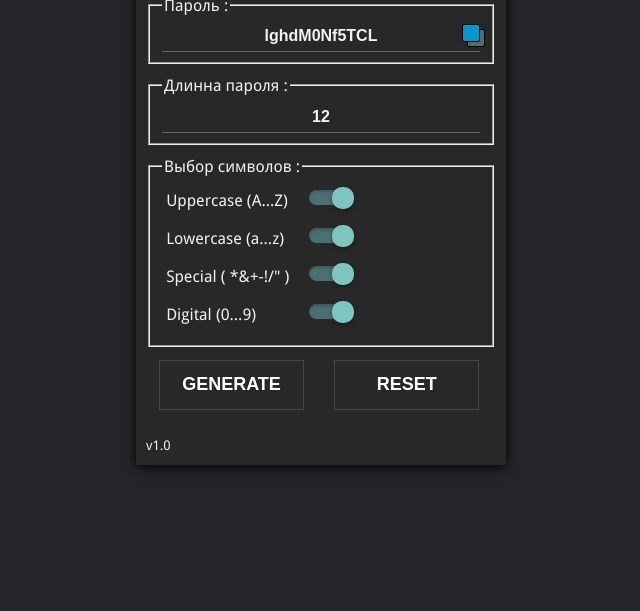
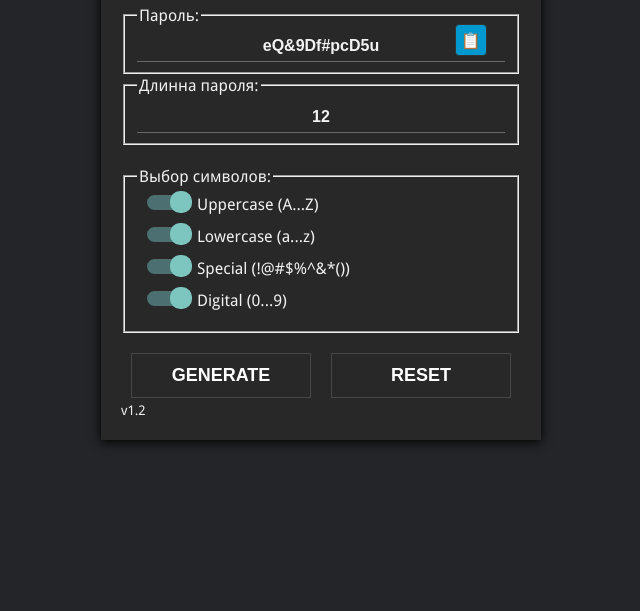
Before and after one commit to KevinShindel/JSPassGen, a plain HTML site: page index.html in a window 1280 px wide. Shown: the part 189-800 px from the top of the page, without its empty margins (319-959 px from the left). Drawn offline with Linux system fonts and the light colour scheme.

Commit message:
Fix Bugs

```diff
--- a/index.html
+++ b/index.html
@@ -6,75 +6,55 @@
     <link rel="stylesheet" href="static/style.css">
 </head>
 <body>
-
 <section>
-    <h2 style="text-align:center;">Password Generator</h2>
-    <form action="#" onsubmit="return false;">
-
-        <div style="padding-bottom: 10px;" onclick="copyToClipboard(event)">
+    <h2 class="title">Password Generator</h2>
+    <form id="passwordForm">
+        <div class="password-container">
             <fieldset>
-                <legend> Пароль :</legend>
-                <div class="input_box">
-                    <label for="result">
-                        <input type="text" name="result" disabled id="result" />
-                    </label>
-                    <span class="copy"></span>
+                <legend>Пароль:</legend>
+                <div class="input_box copy">
+                    <input type="text" id="result" readonly aria-label="Generated password" />
+                    <button type="button" id="copyBtn" class="copy-btn" aria-label="Copy password to clipboard"></button>
                 </div>
             </fieldset>
         </div>
 
-        <div style="padding-bottom: 10px;">
+        <div class="length-container">
             <fieldset>
-                <legend>Длинна пароля : </legend>
+                <legend>Длинна пароля:</legend>
                 <div class="input_box">
-                    <label for="pass">
-                        <input type="number" name="pass" id="pass" value="12" maxlength="8" onchange="generate()"/>
-                    </label>
+                    <input type="number" id="pass" value="12" min="1" max="128" aria-label="Password length" />
                 </div>
             </fieldset>
         </div>
 
-        <div style="padding-bottom: 10px;">
-            <fieldset>
-                <legend>Выбор символов :</legend>
-                <div style="text-align:left;padding-bottom:10px;position:relative;left:-33px;">
-                    <input class="checkbox" type="checkbox" name="symbols" id="Up" onchange="generate()" checked/>
-                    <label class="text_box_font label" for="Up">Uppercase (A...Z)</label>
-                </div>
+        <fieldset class="options">
+            <legend>Выбор символов:</legend>
+            <div class="option">
+                <input class="checkbox" type="checkbox" id="Up" checked />
+                <label for="Up">Uppercase (A...Z)</label>
+            </div>
+            <div class="option">
+                <input class="checkbox" type="checkbox" id="Lw" checked />
+                <label for="Lw">Lowercase (a...z)</label>
+            </div>
+            <div class="option">
+                <input class="checkbox" type="checkbox" id="Sp" checked />
+                <label for="Sp">Special (!@#$%^&*())</label>
+            </div>
+            <div class="option">
+                <input class="checkbox" type="checkbox" id="Dg" checked />
+                <label for="Dg">Digital (0...9)</label>
+            </div>
+        </fieldset>
 
-                <div style="text-align:left;padding-bottom:10px;position:relative;left:-33px;">
-                    <span></span>
-                    <input class="checkbox" type="checkbox" name="symbols" id="Lw" onchange="generate()" checked/>
-                    <label class="text_box_font label" for="Lw">Lowercase (a...z)</label>
-                </div>
-
-                <div style="text-align:left;padding-bottom:10px;position:relative;left:-33px;">
-                    <input class="checkbox" type="checkbox" name="symbols" id="Sp" onchange="generate()" checked/>
-                    <label class="text_box_font label" for="Sp">Special ( *&+-!/" )</label>
-                </div>
-                <div style="text-align:left;padding-bottom:10px;position:relative;left:-33px;">
-                    <input class="checkbox" type="checkbox" name="symbols" id="Dg" onchange="generate()" checked/>
-                    <label class="text_box_font label" for="Dg">Digital (0...9)</label>
-                </div>
-            </fieldset>
-
-            <div>
-                <div class="button_box">
-                    <input class="btn-default" type="submit" name="submit" value="GENERATE" id="submit" onclick="generate()" />
-                </div>
-                <div class="button_box">
-                    <input class="btn-default" type="reset" name="reset" value="RESET" id="reset" />
-                </div>
-            </div>
-
+        <div class="buttons">
+            <button type="button" id="generateBtn" class="btn-default">GENERATE</button>
+            <button type="button" id="resetBtn" class="btn-default">RESET</button>
         </div>
-
-
     </form>
-    <small>v1.0</small>
+    <small>v1.2</small>
 </section>
-
 <script src="static/main.js"></script>
-
 </body>
 </html>
--- a/static/main.js
+++ b/static/main.js
@@ -1,48 +1,75 @@
-$RESULT = document.getElementById('result');
-$UPPER = document.getElementById('Up');
-$LOWER = document.getElementById('Lw');
-$SPECIAL = document.getElementById('Sp');
-$NUMBERS = document.getElementById('Dg');
-$PASSLEN = document.getElementById('pass');
+const resultEl = document.getElementById('result');
+const upperEl = document.getElementById('Up');
+const lowerEl = document.getElementById('Lw');
+const specialEl = document.getElementById('Sp');
+const numbersEl = document.getElementById('Dg');
+const lengthEl = document.getElementById('pass');
+const generateBtn = document.getElementById('generateBtn');
+const resetBtn = document.getElementById('resetBtn');
+const copyBtn = document.getElementById('copyBtn');
 
-function rndNumber(max_val) { // random integer
-    while (true) {
-        let randomInt = Math.round(Math.random() * 100)
-        if (randomInt <= max_val) {
-            return randomInt
-        }
+const charSets = {
+    upper: 'ABCDEFGHIJKLMNOPQRSTUVWXYZ',
+    lower: 'abcdefghijklmnopqrstuvwxyz',
+    special: '!@#$%^&*()',
+    numbers: '0123456789'
+};
+
+function getRandomInt(max) {
+    return Math.floor(Math.random() * max);
+}
+
+function generatePassword() {
+    const length = parseInt(lengthEl.value, 10);
+    if (length < 1 || length > 128) {
+        alert('Password length must be between 1 and 128.');
+        return;
+    }
+
+    let totalChars = '';
+    if (upperEl.checked) totalChars += charSets.upper;
+    if (lowerEl.checked) totalChars += charSets.lower;
+    if (specialEl.checked) totalChars += charSets.special;
+    if (numbersEl.checked) totalChars += charSets.numbers;
+
+    if (!totalChars) {
+        alert('Select at least one character set.');
+        return;
+    }
+
+    let password = '';
+    for (let i = 0; i < length; i++) {
+        const randomIndex = getRandomInt(totalChars.length);
+        password += totalChars[randomIndex];
+    }
+
+    resultEl.value = password;
+}
+
+function resetForm() {
+    lengthEl.value = 12;
+    upperEl.checked = true;
+    lowerEl.checked = true;
+    specialEl.checked = true;
+    numbersEl.checked = true;
+    resultEl.value = '';
+}
+
+function copyToClipboard() {
+    if (resultEl.value) {
+        navigator.clipboard.writeText(resultEl.value).then(() => {
+            copyBtn.classList.add('copied');
+            // Remove class after 1 second to revert icon
+            setTimeout(() => copyBtn.classList.remove('copied'), 1000);
+        }).catch(err => console.error('Copy failed:', err));
     }
 }
+// Event listeners
+generateBtn.addEventListener('click', generatePassword);
+resetBtn.addEventListener('click', resetForm);
+copyBtn.addEventListener('click', copyToClipboard);
+lengthEl.addEventListener('input', generatePassword);
+[upperEl, lowerEl, specialEl, numbersEl].forEach(el => el.addEventListener('change', generatePassword));
 
-function generate() {
-    let total_string = ''
-    let upper = $UPPER.checked ? 'QWERTYUIOPASDFGHJKLZXCVBNM': ''
-    let lower = $LOWER.checked ? 'qwertyuiopasdfghjklzxcvbnm': ''
-    let special = $SPECIAL.checked ? '+=,~`|/-!?.': ''
-    let digits = $NUMBERS.checked ? '0123456789': ''
-
-    total_string = upper + lower + special + digits
-
-    let passwd = null
-    if (total_string.length > 0) {
-        passwd = ''
-
-        for (let i=0; i< Number($PASSLEN.value); i++) {
-            let rndNum = rndNumber(total_string.length)
-            let char = total_string.charAt(rndNum);
-
-            if (passwd.indexOf(char) === -1) { // prevent duplicated symbols
-                passwd += char
-            } else {
-                i -= 1
-            }
-        }
-    }
-    $RESULT.value = passwd
-}
-
-generate();
-
-function copyToClipboard(e) {
-    navigator.clipboard.writeText($RESULT.value).then(()=>{}, (err)=>console.error(err))
-}
+// Initial generation
+generatePassword();
--- a/static/style.css
+++ b/static/style.css
@@ -16,14 +16,16 @@ body {
 }
 
 section {
-    margin-left: auto;
-    margin-right: auto;
-    margin-top: 100px;
+    margin: 100px auto;
     background-color: #282828;
-    padding: 10px;
-    width: 350px;
+    padding: 20px;
+    width: 400px; /* Slightly wider for better layout */
     border-top: 1px solid #4b4b4b;
     box-shadow: 0 2px 10px black;
+}
+
+.title {
+    text-align: center;
 }
 
 .input_box {
@@ -31,43 +33,18 @@ section {
     width: 100%;
     height: 30px;
     border-bottom: 1px solid #686868;
-    display: inline-block;
 }
-.input_box.copy {
-    width: 90%;
-}
-
 
 .input_box:hover {
     border-bottom: 2px solid #0099cf;
 }
 
-.input_box:hover::before {
-    content: '';
-    position: absolute;
-    left: 0;
-    bottom: 0;
-    height: 4px;
-    width: 2px;
-    background-color: #0099cf;
-}
-
-.input_box:hover::after {
-    content: '';
-    position: absolute;
-    right: 0;
-    bottom: 0;
-    height: 4px;
-    width: 2px;
-    background-color: #0099cf;
-}
-
-.input_box input, select {
+.input_box input {
     width: 100%;
     height: 100%;
     box-sizing: border-box;
     text-align: center;
-    font: Bold 16px Arial, sans-serif;
+    font: bold 16px Arial, sans-serif;
     border: 0;
     background-color: #282828;
     color: #f2f2f2;
@@ -83,105 +60,139 @@ input::-webkit-inner-spin-button {
     margin: 0;
 }
 
-.button_box {
-    width: calc(50% - 30px);
-    height: 50px;
-    margin: 13px;
-    border: 1px solid #474747;
-    box-sizing: border-box;
-    display: inline-block;
+.options {
+    margin-top: 20px;
 }
 
-
-
-/* CSS SWITCH */
-.checkbox {
-    position: relative;
-    z-index: -1;
-    opacity: 0;
-    margin: 10px 0 0 20px;
+.option {
+    display: flex;
+    align-items: center;
+    margin-bottom: 10px;
 }
 
-.checkbox + .label {
-    position: relative;
-    padding: 0;
+.option label {
+    margin-left: 10px;
     cursor: pointer;
 }
 
-.checkbox + .label:before {
+/* Updated checkbox styles for better positioning */
+.checkbox {
+    opacity: 0;
+    position: absolute;
+}
+
+.checkbox + label {
+    position: relative;
+    padding-left: 50px;
+    cursor: pointer;
+}
+
+.checkbox + label:before {
     content: '';
     position: absolute;
-    top: 1px;
-    left: 143px;
+    left: 0;
+    top: 2px;
     width: 45px;
     height: 15px;
     border-radius: 13px;
     background: #6f6f6f;
-    box-shadow: inset 0 2px 3px rgba(0, 0, 0, .2);
-    transition: .2s;
+    transition: 0.2s;
 }
 
-.checkbox + .label:after {
+.checkbox + label:after {
     content: '';
     position: absolute;
+    left: 0;
     top: -2px;
-    left: 143px;
     width: 22px;
     height: 22px;
     border-radius: 10px;
     background: #b9b9b9;
-    box-shadow: 0 2px 5px rgba(0, 0, 0, .3);
-    transition: .2s;
+    transition: 0.2s;
 }
 
-.checkbox:checked + .label:before {
+.checkbox:checked + label:before {
     background: #4c6f71;
 }
 
-.checkbox:checked + .label:after {
-    left: 166px;
+.checkbox:checked + label:after {
+    left: 23px;
     background-color: #7dc6bf;
 }
 
+.buttons {
+    display: flex;
+    justify-content: space-between;
+    margin-top: 20px;
+}
+
 .btn-default {
-    border: 0;
+    flex: 1;
+    margin: 0 10px;
+    border: 1px solid #474747;
     background-color: #282828;
     padding: 11px 22px;
-    width: 100%;
-    height: 100%;
-    color:white;
+    color: white;
     font: bold 18px Arial;
+    cursor: pointer;
 }
 
 .btn-default:hover {
     background-color: #434343;
 }
 
-.copy {
-    position: relative;
-}
-.copy::after {
-    content: '';
+.copy-btn {
     position: absolute;
-    right: 0;
-    top: 0;
-    background-color: #0099cf;
-    border: 1px solid black;
-    border-radius: 2px;
-    width: 16px;
-    height: 16px;
-    z-index: 2;
+    right: 5%;
+    top: 30%;
+    transform: translateY(-50%);
+    background: #0099cf;
+    border: 1px solid #333;
+    border-radius: 4px;
+    width: 32px;
+    height: 32px;
+    cursor: pointer;
+    display: flex;
+    align-items: center;
+    justify-content: center;
+    font-size: 16px;
+    color: #fff;
+    transition: all 0.3s ease;
+    overflow: hidden;
 }
 
-.copy::before {
-    content: '';
-    position: absolute;
-    right: -5px;
-    top: 5px;
-    background-color: #4c6f71;
-    border: 1px solid black;
-    border-radius: 2px;
-    width: 16px;
-    height: 16px;
-    z-index: 2;
+/* Default clipboard icon using ::before */
+.copy-btn::before {
+    content: '📋'; /* Clipboard emoji for simplicity; can be replaced with SVG if preferred */
+    transition: opacity 0.3s ease;
 }
+
+/* Checkmark icon for copied state */
+.copy-btn.copied::before {
+    content: '✓';
+    color: #4caf50; /* Green for success */
+}
+
+/* Hover state: Scale and color change */
+.copy-btn:hover {
+    background: #00b4e6;
+    transform: translateY(-50%) scale(1.1);
+    box-shadow: 0 4px 8px rgba(0, 153, 207, 0.3);
+}
+
+/* Active/click state: Pulse animation */
+.copy-btn:active {
+    animation: pulse 0.2s ease;
+}
+
+@keyframes pulse {
+    0% { transform: translateY(-50%) scale(1); }
+    50% { transform: translateY(-50%) scale(1.2); }
+    100% { transform: translateY(-50%) scale(1); }
+}
+
+/* Optional: Disabled state if no password */
+.copy-btn:disabled {
+    opacity: 0.5;
+    cursor: not-allowed;
+}
```
